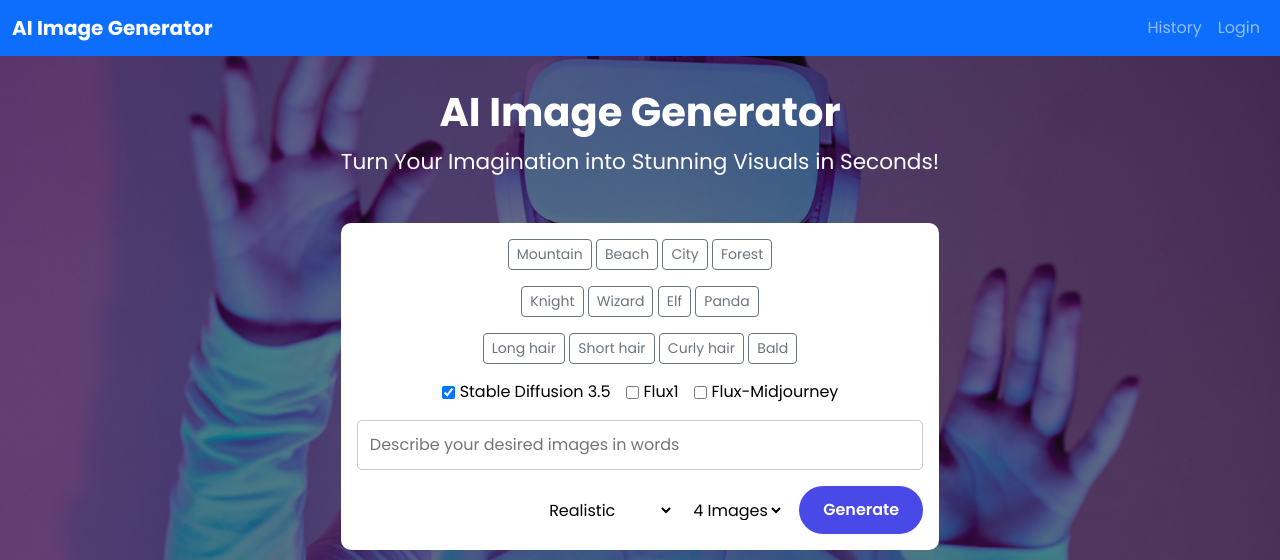
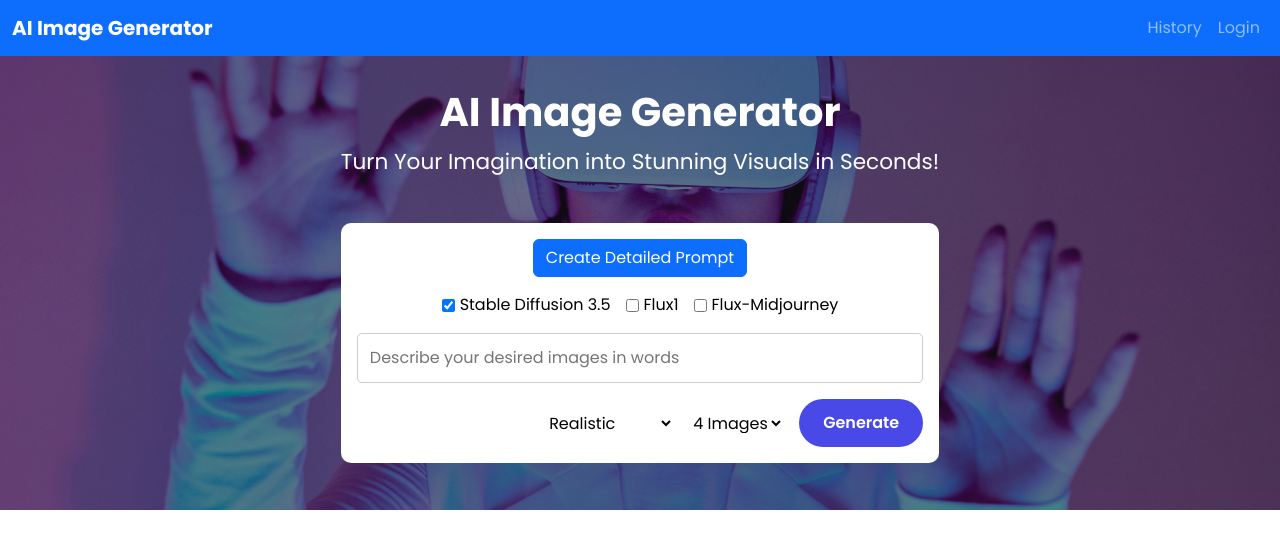
Before and after one commit to huynguyen410/Text-To-Image-Website, a PHP site: page /src/index.html in a window 1280 px wide. Shown: the top 560 px of the page. Run offline with PHP 8.4, Linux system fonts and the light colour scheme; grey boxes are pictures that could not be loaded.

Commit message:
Edit suggestion

```diff
--- a/css/style.css
+++ b/css/style.css
@@ -293,6 +293,10 @@
     gap: 5px;
 }
 
+body {
+    overflow: auto !important;
+}
+
 /* Model Results Container */
 .model-results {
     width: 100%;
@@ -361,10 +365,6 @@
     justify-content: center;
 }
 
-.suggestion-btn.active {
-    background-color: #007bff; /* Màu xanh dương đậm */
-    color: white;
-}
 
 /* Responsive Design */
 @media screen and (max-width: 760px) {
--- a/js/generate_image.js
+++ b/js/generate_image.js
@@ -2,7 +2,16 @@ const generateForm = document.querySelector(".generate_form");
 const generateBtn = document.querySelector(".generate_btn");
 let isImageGenerating = false;
 const promptInput = document.querySelector(".prompt_input"); // Lấy prompt input
+const detailedPromptModal = document.getElementById('detailedPromptModal');
 
+// Hiển thị/ẩn Detailed Prompt Form
+const showDetailedPromptFormBtn = document.getElementById('showDetailedPromptForm');
+const detailedPromptForm = document.getElementById('detailedPromptForm');
+const backgroundInput = document.getElementById('backgroundInput');
+const characterInput = document.getElementById('characterInput');
+const hairstyleInput = document.getElementById('hairstyleInput');
+const skinColorInput = document.getElementById('skinColorInput');
+const generateFromDetailsBtn = document.getElementById('generateFromDetails');
 // Store generated images by model
 let generatedImages = {
     "stabilityai/stable-diffusion-3.5-large": [],
@@ -215,21 +224,7 @@ const handleImageGeneration = (e) => {
         if (isImageGenerating) return;
 
         // Lấy prompt từ input field
-        let userPrompt = document.querySelector(".prompt_input").value;
-
-        // Lấy các gợi ý đã chọn
-        const selectedSuggestions = Array.from(document.querySelectorAll('.suggestion-btn.active'))
-            .map(btn => btn.dataset.suggestion);
-
-        // Thêm các gợi ý đã chọn vào prompt
-        if (selectedSuggestions.length > 0) {
-            userPrompt += ', ' + selectedSuggestions.join(', ');
-        }
-         // Kiểm tra nếu cả hai đều trống
-        if (userPrompt.trim() === '' && selectedSuggestions.length === 0) {
-          alert('Please enter a prompt or select a suggestion.');
-          return;
-        }
+        let userPrompt = promptInput.value;
 
         const userStyle = document.querySelector(".style_select").value;
         const userImgQuantity = parseInt(document.querySelector(".img_quantity").value);
@@ -292,15 +287,42 @@ const saveImageToHistory = async (prompt, style, image_data, blobSize, modelId)
         console.error("Error saving image to history:", error);
     }
 };
+let modalInstance;
+// Hiển thị/ẩn Detailed Prompt Form
+showDetailedPromptFormBtn.addEventListener('click', () => {
+    const modalElement = document.getElementById('detailedPromptModal');
+    modalElement.inert = false;
+    modalInstance = new bootstrap.Modal(modalElement);
+    modalInstance.show();
+});
 
-// Lấy tất cả các nút gợi ý
-const suggestionButtons = document.querySelectorAll('.suggestion-btn');
+const resetModal = () => {
+    backgroundInput.value = "";
+    characterInput.value = "";
+    hairstyleInput.value = "";
+    skinColorInput.value = "";
+}
 
-// Lặp qua từng nút và thêm trình xử lý sự kiện click
-suggestionButtons.forEach(button => {
-    button.addEventListener('click', function() {
-         this.classList.toggle('active');
-    });
+//Add resetModal on Close of Modal
+detailedPromptModal.addEventListener('hidden.bs.modal', function (event) {
+    resetModal();
+    // Gỡ bỏ modal khỏi DOM
+    document.body.classList.remove('modal-open');
+    document.body.style.overflow = 'auto'; // Thêm dòng này
+    const modalBackdrop = document.querySelector('.modal-backdrop');
+    if (modalBackdrop) {
+        modalBackdrop.remove();
+    }
+});
+
+generateFromDetailsBtn.addEventListener('click', () => {
+    let detailedPrompt = "";
+    if (backgroundInput.value) detailedPrompt += `Background: ${backgroundInput.value}, `;
+    if (characterInput.value) detailedPrompt += `Character: ${characterInput.value}, `;
+    if (hairstyleInput.value) detailedPrompt += `Hairstyle: ${hairstyleInput.value}, `;
+    if (skinColorInput.value) detailedPrompt += `Skin Color: ${skinColorInput.value}, `;
+
+    promptInput.value = detailedPrompt;
 });
 
 // Gọi hàm hiển thị ảnh mặc định khi tải trang
--- a/src/index.html
+++ b/src/index.html
@@ -48,40 +48,10 @@
             <form action="#" class="generate_form">
                 <!-- Background Suggestions -->
                 <div class="mb-3">
-                    <!-- <label class="form-label">Background Suggestions:</label><br> -->
-                    <button type="button" class="btn btn-sm btn-outline-secondary suggestion-btn"
-                        data-suggestion="A majestic mountain range">Mountain</button>
-                    <button type="button" class="btn btn-sm btn-outline-secondary suggestion-btn"
-                        data-suggestion="A serene beach at sunset">Beach</button>
-                    <button type="button" class="btn btn-sm btn-outline-secondary suggestion-btn"
-                        data-suggestion="A bustling cityscape at night">City</button>
-                    <button type="button" class="btn btn-sm btn-outline-secondary suggestion-btn"
-                        data-suggestion="A lush green forest">Forest</button>
-                </div>
-
-                <!-- Character Suggestions -->
-                <div class="mb-3">
-                    <!-- <label class="form-label">Character Suggestions:</label><br> -->
-                    <button type="button" class="btn btn-sm btn-outline-secondary suggestion-btn"
-                        data-suggestion="A brave knight in shining armor">Knight</button>
-                    <button type="button" class="btn btn-sm btn-outline-secondary suggestion-btn"
-                        data-suggestion="A powerful wizard with a long beard">Wizard</button>
-                    <button type="button" class="btn btn-sm btn-outline-secondary suggestion-btn"
-                        data-suggestion="A mysterious elf with pointy ears">Elf</button>
-                    <button type="button" class="btn btn-sm btn-outline-secondary suggestion-btn"
-                        data-suggestion="A cute and cuddly panda bear">Panda</button>
-                </div>
-                <!-- Hairstyle Suggestions -->
-                <div class="mb-3">
-                    <!-- <label class="form-label">Hairstyle Suggestions:</label><br> -->
-                    <button type="button" class="btn btn-sm btn-outline-secondary suggestion-btn"
-                        data-suggestion="Long hair">Long hair</button>
-                    <button type="button" class="btn btn-sm btn-outline-secondary suggestion-btn"
-                        data-suggestion="Short hair">Short hair</button>
-                    <button type="button" class="btn btn-sm btn-outline-secondary suggestion-btn"
-                        data-suggestion="Curly hair">Curly hair</button>
-                    <button type="button" class="btn btn-sm btn-outline-secondary suggestion-btn"
-                        data-suggestion="Bald">Bald</button>
+                    <button type="button" class="btn btn-primary" id="showDetailedPromptForm" data-bs-toggle="modal"
+                        data-bs-target="#detailedPromptModal">
+                        Create Detailed Prompt
+                    </button>
                 </div>
 
                 <!-- Model Selection Checkboxes -->
@@ -147,6 +117,48 @@
         </div>
     </section>
 
+    <!-- Detailed Prompt Modal -->
+    <div class="modal fade" id="detailedPromptModal" tabindex="-1" aria-labelledby="detailedPromptModalLabel"
+        data-bs-backdrop="static" data-bs-keyboard="false" role="dialog" aria-modal="true" inert>
+        <div class="modal-dialog">
+            <div class="modal-content">
+                <div class="modal-header">
+                    <h5 class="modal-title" id="detailedPromptModalLabel">Create Detailed Prompt</h5>
+                    <button type="button" class="btn-close" data-bs-dismiss="modal" aria-label="Close"></button>
+                </div>
+                <div class="modal-body">
+                    <form id="detailedPromptForm">
+                        <div class="mb-3">
+                            <label for="backgroundInput" class="form-label visually-hidden">Background:</label>
+                            <input type="text" class="form-control" id="backgroundInput"
+                                placeholder="Background: (e.g., A majestic mountain range)">
+                        </div>
+                        <div class="mb-3">
+                            <label for="characterInput" class="form-label visually-hidden">Character:</label>
+                            <input type="text" class="form-control" id="characterInput"
+                                placeholder="Character: (e.g., A brave knight in shining armor)">
+                        </div>
+                        <div class="mb-3">
+                            <label for="hairstyleInput" class="form-label visually-hidden">Hairstyle:</label>
+                            <input type="text" class="form-control" id="hairstyleInput"
+                                placeholder="Hairstyle: (e.g., Long hair)">
+                        </div>
+                        <div class="mb-3">
+                            <label for="skinColorInput" class="form-label visually-hidden">Skin Color:</label>
+                            <input type="text" class="form-control" id="skinColorInput"
+                                placeholder="Skin Color: (e.g., Pale, dark, bronze)">
+                        </div>
+                    </form>
+                </div>
+                <div class="modal-footer">
+                    <button type="button" class="btn btn-secondary" data-bs-dismiss="modal">Cancel</button>
+                    <button type="button" class="btn btn-primary" id="generateFromDetails"
+                        data-bs-dismiss="modal">Save</button>
+                </div>
+            </div>
+        </div>
+    </div>
+
     <!-- Login/Register Modal -->
     <div class="modal fade" id="loginRegisterModal" tabindex="-1" aria-labelledby="loginRegisterModalLabel"
         aria-hidden="true">
@@ -196,8 +208,10 @@
     <footer class="bg-light text-center py-3">
         <div class="container">
             <p class="text-muted">© 2025 AI Image Generator</p>
-            <a href="https://huggingface.co/" target="_blank" rel="noopener noreferrer" class="link-secondary">Hugging Face</a> |
-            <a href="https://www.sgu.edu.vn/" target="_blank" rel="noopener noreferrer" class="link-secondary">Đại học Sài Gòn</a>
+            <a href="https://huggingface.co/" target="_blank" rel="noopener noreferrer" class="link-secondary">Hugging
+                Face</a> |
+            <a href="https://www.sgu.edu.vn/" target="_blank" rel="noopener noreferrer" class="link-secondary">Đại học
+                Sài Gòn</a>
         </div>
     </footer>
 </body>
```
